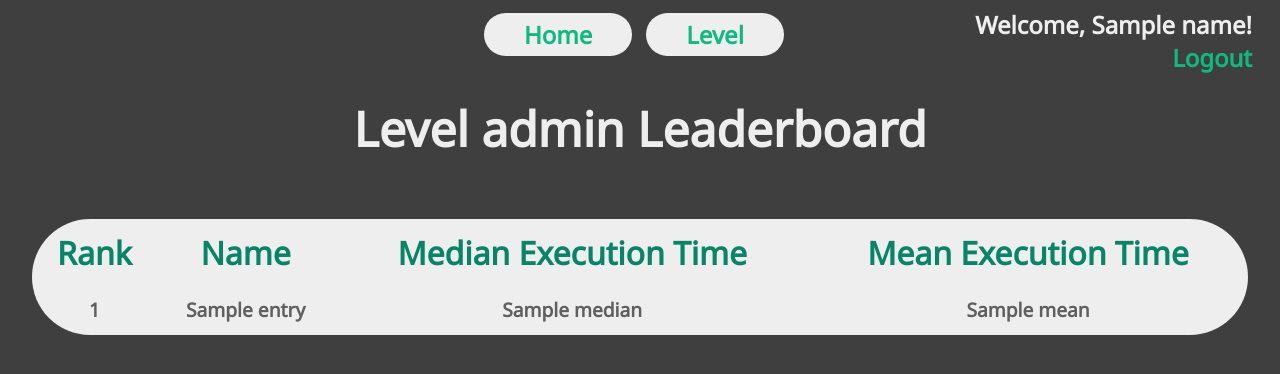
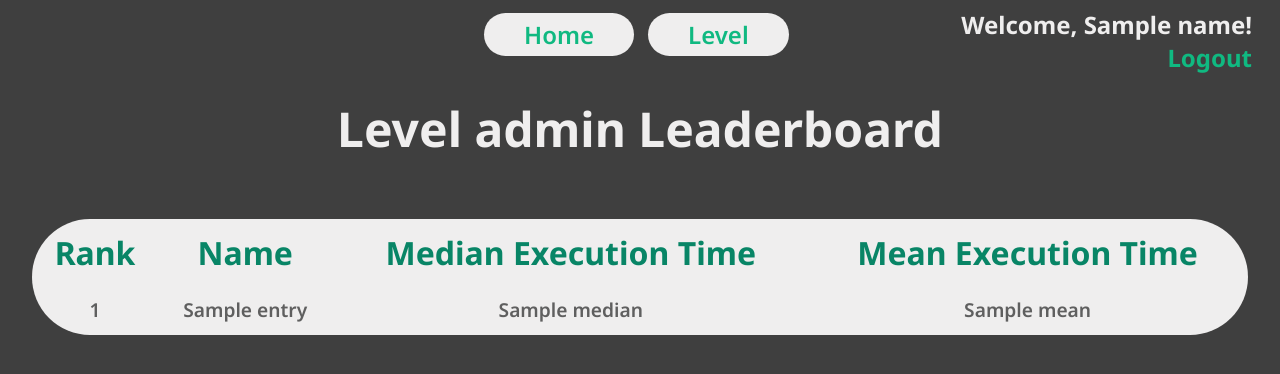
Before and after one commit to varun-dhar/Code-Club-Competition-Practice, a Python web app: template templates/leaderboard.html in a window 1280 px wide. Shown: the top 374 px of the page. Run offline with Jinja, Linux system fonts and the light colour scheme; the template is opened without the code that fills it: most values are stand-ins (such as "Sample title", 1, 10 or a date in 2020).

Commit message:
fix bolding

```diff
--- a/assets/styles/index.css
+++ b/assets/styles/index.css
@@ -122,7 +122,7 @@ html, body {
     font-style: Bold;
     text-align: right;
     font-family: Noto Sans;
-    font-weight: 700;
+    font-weight: 600;
     line-height: normal;
     font-stretch: normal;
     margin-right: 10px;
@@ -139,7 +139,7 @@ html, body {
     font-style: Bold;
     text-align: right;
     font-family: Noto Sans;
-    font-weight: 700;
+    font-weight: 600;
     line-height: normal;
     font-stretch: normal;
     margin-right: 10px;
@@ -156,7 +156,7 @@ html, body {
     font-style: Bold;
     text-align: right;
     font-family: Noto Sans;
-    font-weight: 700;
+    font-weight: 600;
     line-height: normal;
     font-stretch: normal;
     margin-right: 0;
--- a/assets/styles/leaderboard.css
+++ b/assets/styles/leaderboard.css
@@ -48,7 +48,7 @@ body, html {
     font-size: 24px;
     align-self: auto;
     font-family: Noto Sans;
-    font-weight: 700;
+    font-weight: 600;
     line-height: normal;
     font-stretch: normal;
     margin: 5px 5px 0;
@@ -64,7 +64,7 @@ body, html {
 
 h2 {
     text-align: center;
-    font-weight: 1000;
+    font-weight: 700;
     font-size: 3rem;
     font-family: Noto Sans;
     color: var(--White2);
@@ -83,13 +83,13 @@ table {
 table th {
     color: var(--Text-Header);
     font-size: 2rem;
-    font-weight: 1000;
+    font-weight: 700;
     padding: 10px;
 }
 
 table td {
     color: var(--Gray1);
     font-size: 1.2rem;
-    font-weight: 1000;
+    font-weight: 600;
     padding: 10px;
 }
--- a/assets/styles/login.css
+++ b/assets/styles/login.css
@@ -46,7 +46,7 @@ html, body {
     align-self: stretch;
     text-align: center;
     font-family: Noto Sans;
-    font-weight: 1000;
+    font-weight: 600;
     line-height: normal;
     font-stretch: normal;
     margin-right: 0;
@@ -112,7 +112,7 @@ html, body {
     align-self: auto;
     text-align: center;
     font-family: Noto Sans;
-    font-weight: 700;
+    font-weight: 600;
     line-height: normal;
     font-stretch: normal;
     margin-right: 0;
--- a/assets/styles/register.css
+++ b/assets/styles/register.css
@@ -45,7 +45,7 @@ html, body {
     align-self: stretch;
     text-align: center;
     font-family: Noto Sans;
-    font-weight: 1000;
+    font-weight: 600;
     line-height: normal;
     font-stretch: normal;
     margin-right: 0;
@@ -173,7 +173,7 @@ html, body {
     align-self: center;
     text-align: center;
     font-family: Noto Sans;
-    font-weight: 700;
+    font-weight: 600;
     line-height: normal;
     font-stretch: normal;
     margin-right: 0;
--- a/html/login.html
+++ b/html/login.html
@@ -4,7 +4,7 @@
 	<title>Login</title>
 	<link rel="preconnect" href="https://fonts.googleapis.com">
 	<link rel="preconnect" href="https://fonts.gstatic.com" crossorigin>
-	<link href="https://fonts.googleapis.com/css2?family=Noto+Sans&display=swap" rel="stylesheet">
+	<link href="https://fonts.googleapis.com/css2?family=Noto+Sans:wght@400;600;700&display=swap" rel="stylesheet">
 	<script src="/assets/scripts/login.js"></script>
 	<link rel="stylesheet" href="/assets/styles/login.css">
 </head>
--- a/html/register.html
+++ b/html/register.html
@@ -4,7 +4,7 @@
 	<title>Register</title>
 	<link rel="preconnect" href="https://fonts.googleapis.com">
 	<link rel="preconnect" href="https://fonts.gstatic.com" crossorigin>
-	<link href="https://fonts.googleapis.com/css2?family=Noto+Sans&display=swap" rel="stylesheet">
+	<link href="https://fonts.googleapis.com/css2?family=Noto+Sans:wght@400;600;700&display=swap" rel="stylesheet">
 	<script src="/assets/scripts/register.js"></script>
 	<link rel="stylesheet" href="/assets/styles/register.css"/>
 </head>
--- a/templates/index.html
+++ b/templates/index.html
@@ -4,7 +4,7 @@
 	<title>Home</title>
 	<link rel="preconnect" href="https://fonts.googleapis.com">
 	<link rel="preconnect" href="https://fonts.gstatic.com" crossorigin>
-	<link href="https://fonts.googleapis.com/css2?family=Noto+Sans&display=swap" rel="stylesheet">
+	<link href="https://fonts.googleapis.com/css2?family=Noto+Sans:wght@400;600;700&display=swap" rel="stylesheet">
 	<link rel="stylesheet" href="/assets/styles/index.css"/>
 </head>
 <body>
--- a/templates/leaderboard.html
+++ b/templates/leaderboard.html
@@ -4,7 +4,9 @@
 	<meta charset="UTF-8">
 	<title>Leaderboard</title>
 	<link rel="stylesheet" href="/assets/styles/leaderboard.css"/>
-	<link href="https://fonts.googleapis.com/css2?family=Noto+Sans&display=swap" rel="stylesheet">
+	<link rel="preconnect" href="https://fonts.googleapis.com">
+	<link rel="preconnect" href="https://fonts.gstatic.com" crossorigin>
+	<link href="https://fonts.googleapis.com/css2?family=Noto+Sans:wght@400;600;700&display=swap" rel="stylesheet">
 </head>
 <body>
 	<a href="/" class="navLinks navContain1">Home</a>
```
